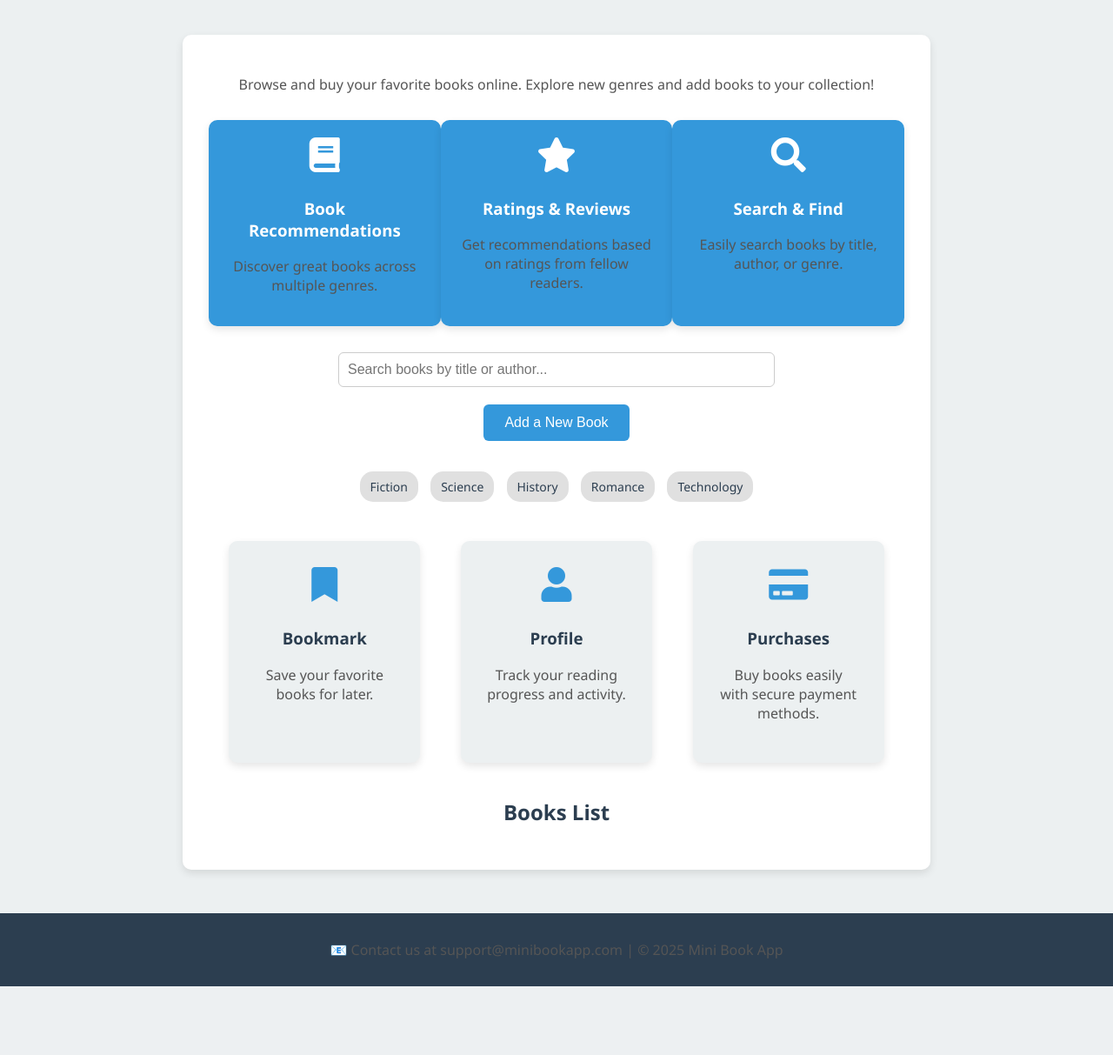
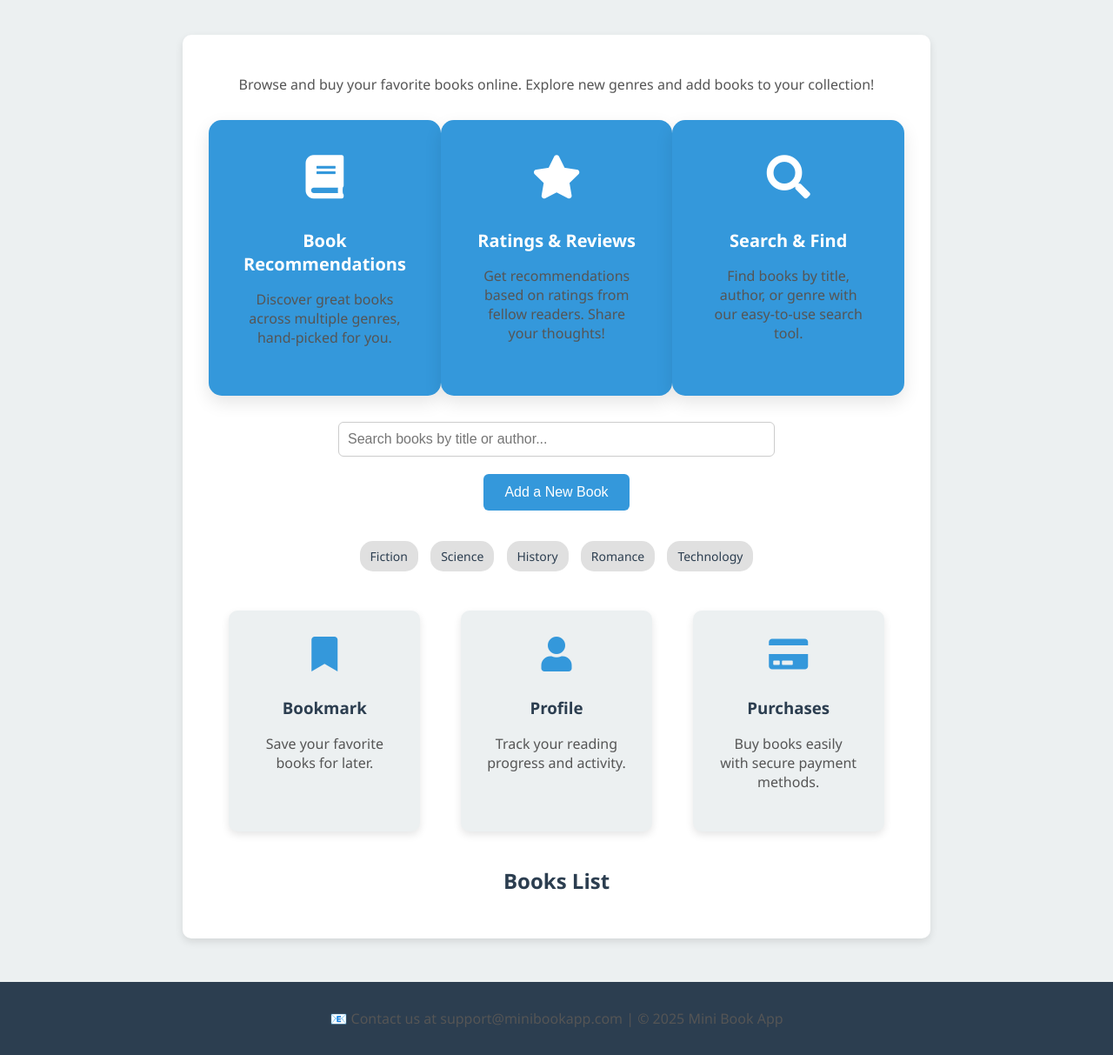
Before and after one commit to vignesh1524/mini-book-app, a Flask app: page / in a window 1280 px wide. Shown: the part 126-1339 px from the top of the page at 87% size. Before the commit the page ends 1260 px from the top, so only its background shows below. Run offline with Flask 2, Linux system fonts and the light colour scheme.

Commit message:
Updated the home page with bigger flash cards

```diff
--- a/templates/index.html
+++ b/templates/index.html
@@ -121,20 +121,27 @@
         .flash-card {
             background-color: #3498db;
             color: white;
-            padding: 20px;
-            border-radius: 10px;
+            padding: 40px;
+            border-radius: 15px;
             width: 30%;
             text-align: center;
-            box-shadow: 0 4px 10px rgba(0, 0, 0, 0.1);
-            transition: transform 0.3s ease;
+            box-shadow: 0 8px 20px rgba(0, 0, 0, 0.1);
+            transition: transform 0.3s ease, box-shadow 0.3s ease;
+            min-height: 200px; /* Makes the cards taller */
         }
 
         .flash-card:hover {
             transform: scale(1.05);
+            box-shadow: 0 12px 30px rgba(0, 0, 0, 0.15);
         }
 
         .flash-card i {
-            font-size: 40px;
+            font-size: 50px;
+            margin-bottom: 15px;
+        }
+
+        .flash-card h3 {
+            font-size: 20px;
             margin-bottom: 10px;
         }
 
@@ -182,17 +189,17 @@
             <div class="flash-card">
                 <i class="fas fa-book"></i>
                 <h3>Book Recommendations</h3>
-                <p>Discover great books across multiple genres.</p>
+                <p>Discover great books across multiple genres, hand-picked for you.</p>
             </div>
             <div class="flash-card">
                 <i class="fas fa-star"></i>
                 <h3>Ratings & Reviews</h3>
-                <p>Get recommendations based on ratings from fellow readers.</p>
+                <p>Get recommendations based on ratings from fellow readers. Share your thoughts!</p>
             </div>
             <div class="flash-card">
                 <i class="fas fa-search"></i>
                 <h3>Search & Find</h3>
-                <p>Easily search books by title, author, or genre.</p>
+                <p>Find books by title, author, or genre with our easy-to-use search tool.</p>
             </div>
         </div>
 
```
